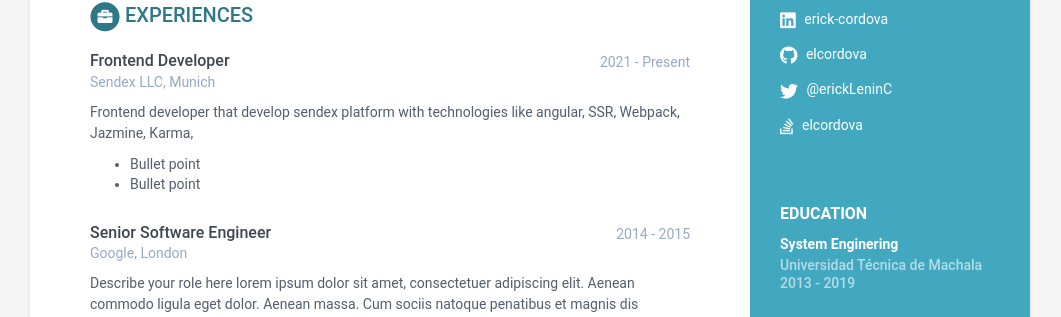
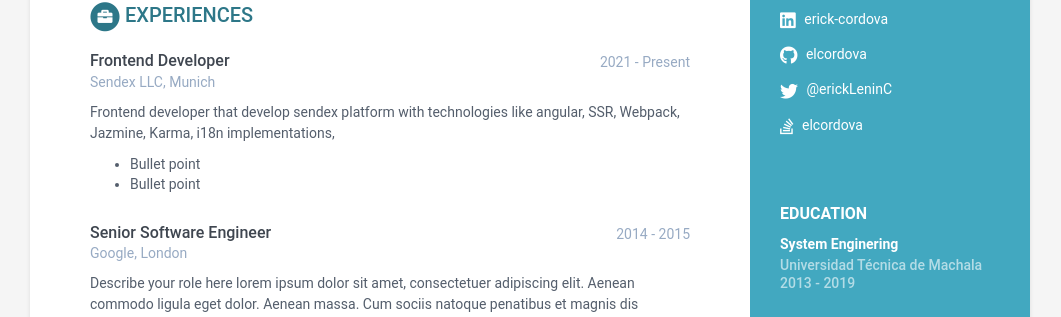
Before and after one commit to elcordova/caring-europa-fe48a, a Jekyll site: the page built from index.html, in a window 1280 px wide. Shown: the part 395-712 px from the top of the page, without its empty margins (110-1171 px from the left). Built offline with Jekyll 4.4.1, drawn with Linux system fonts in a browser that asks for light colours.

Commit message:
data.yml: changed

```diff
--- a/_data/data.yml
+++ b/_data/data.yml
@@ -54,7 +54,7 @@ experiences:
     company: 'Sendex LLC, Munich'
     details: |
       Frontend developer that develop sendex platform with technologies like angular, SSR, Webpack, Jazmine,
-      Karma,
+      Karma, i18n implementations,
         - Bullet point
         - Bullet point
   - role: Senior Software Engineer
```
